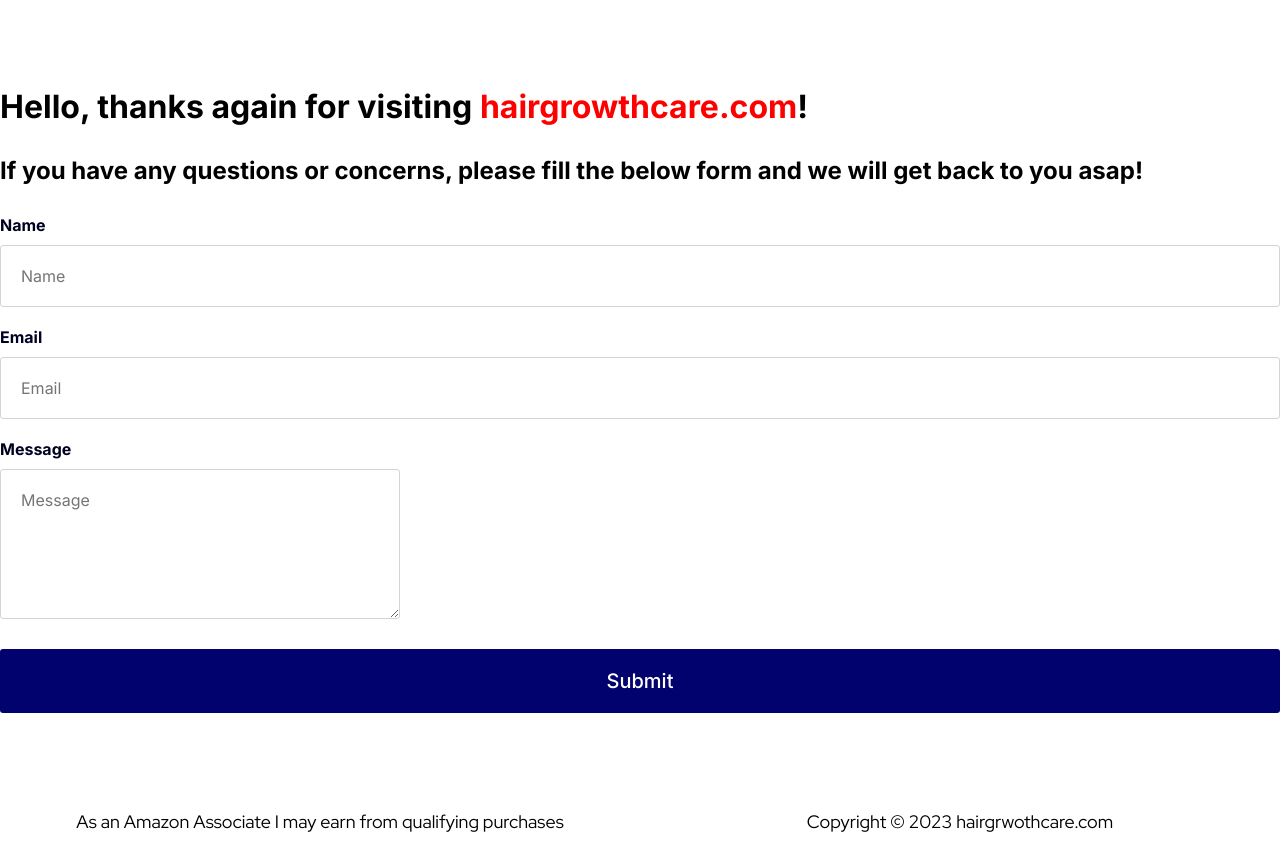
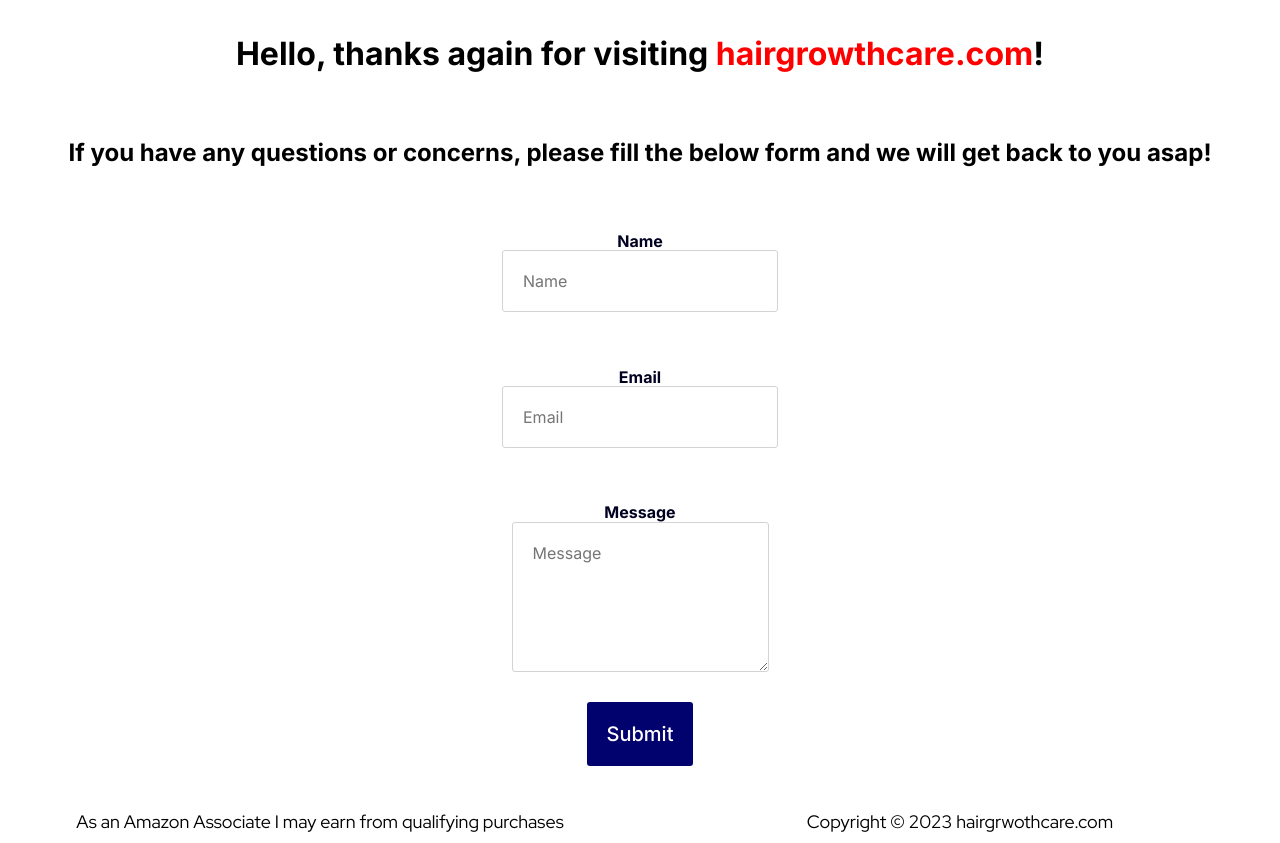
Before and after one commit to tsarg88/hairgrowthcare, a React (Create React App) app in the folder hairgrowthcare/: page /contact in a window 1280 px wide. Built offline with nearby package versions, Linux system fonts and the light colour scheme; a web font is replaced by a local one.

Commit message:
contact page is ready

```diff
--- a/hairgrowthcare/src/Contact/Contact.css
+++ b/hairgrowthcare/src/Contact/Contact.css
@@ -1,7 +1,7 @@
 @import url("https://fonts.googleapis.com/css2?family=Inter:wght@100;200;300;400;500;600;700;800;900&display=swap");
 
 * {
-  margin: 0;
+  margin: auto;
   padding: 0;
   box-sizing: border-box;
 }
@@ -84,6 +84,7 @@ textarea:focus {
   padding-bottom: 10px;
   color: rgb(0, 0, 32);
   font-weight: bold;
+  margin-bottom: -45px;
 }
 
 .form > button {
```
